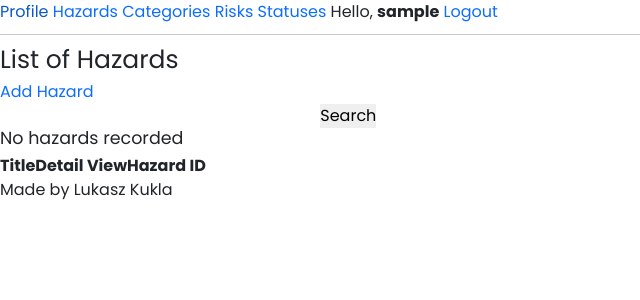
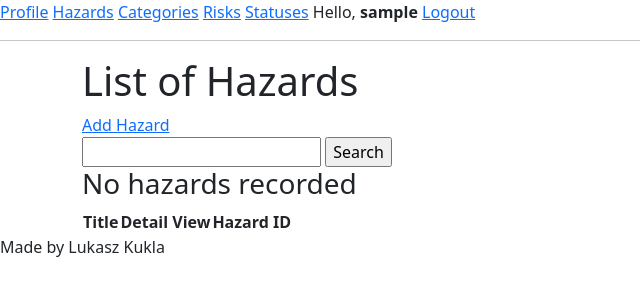
Before and after one commit to lukaszkukla/safely, a Django app: page / in a window 1280 px wide. Shown: the top 300 px of the page, without its empty margins (0-640 px from the left). Run offline with Django 3.2, Linux system fonts and the light colour scheme; the visitor is signed in with stand-in values (Sample User, id 1); data that the repository does not hold is empty.

Commit message:
Style: update base.html

```diff
--- a/hazard/templates/hazard/base.html
+++ b/hazard/templates/hazard/base.html
@@ -7,7 +7,7 @@
     <meta charset="UTF-8">
     <meta http-equiv="X-UA-Compatible" content="IE=edge">
     <meta name="viewport" content="width=device-width, initial-scale=1.0">
-    <title>Safely</title>
+    <title>Safely {% block extra_title %}{% endblock %}</title>
 
     <link rel="stylesheet" href="https://cdnjs.cloudflare.com/ajax/libs/font-awesome/5.15.3/css/all.min.css">
     <meta name="viewport" content="width=device-width, initial-scale=1" />
@@ -16,7 +16,9 @@
     <script src="https://cdn.jsdelivr.net/npm/bootstrap@5.0.1/dist/js/bootstrap.bundle.min.js"
         integrity="sha384-gtEjrD/SeCtmISkJkNUaaKMoLD0//ElJ19smozuHV6z3Iehds+3Ulb9Bn9Plx0x4" crossorigin="anonymous">
         </script>
-    <link rel="stylesheet" href="{% static 'css/style.css' %}">
+    {% block corecss %}
+    <link href="{% static 'css/styles.css' %}" rel="stylesheet" type="text/css" />
+    {% endblock %}
 </head>
 
 <!-- Navigation -->
@@ -55,7 +57,7 @@
         </div>
     </div>
 
-    <main class="flex-shrink-0 main-bg">
+    <main class="container flex-shrink-0 main-bg">
         {% block content %}
         <!-- Content Goes here -->
         {% endblock content %}
--- a/hazard/templates/hazard/hazard.html
+++ b/hazard/templates/hazard/hazard.html
@@ -1,4 +1,8 @@
 {% extends 'hazard/base.html' %}
+
+{% block extra_title %} - Hazards {% endblock %}
+
+{% load static %}
 
 {% block content %}
 
--- a/hazard/views.py
+++ b/hazard/views.py
@@ -13,6 +13,7 @@
 
 from django.contrib.auth.models import User
 from django.contrib.auth.forms import UserChangeForm
+from django.contrib.auth.forms import UserModel
 
 from django.contrib import messages
 from django.contrib.messages.views import SuccessMessageMixin
--- a/safely/settings.py
+++ b/safely/settings.py
@@ -159,7 +159,7 @@
 
 if 'DEVELOPMENT' in os.environ:
     EMAIL_BACKEND = 'django.core.mail.backends.console.EmailBackend'
-    DEFAULT_FROM_EMAIL = 'EMAIL_HOST_USER'
+    DEFAULT_FROM_EMAIL = os.environ.get('EMAIL_HOST_USER')
 else:
     EMAIL_BACKEND = 'django.core.mail.backends.smtp.EmailBackend'
     EMAIL_USE_TLS = True
--- a/static/css/style.css
+++ b/static/css/style.css
@@ -19,8 +19,17 @@
 body {
     font-size: 1.6rem;
     font-family: "Poppins", sans-serif;
+    background: #fafafa;
 }
 
 a {
     text-decoration: none;
 }
+
+.container {
+    max-width: 550px;
+    margin: auto;
+    background-color: #fff;
+    -webkit-box-shadow: 2px 2px 13px -4px rgba(0,0,0, 0.21);
+    box-shadow: 2px 2px 13px -4px rgba(0,0,0, 0.21);
+}
```
Also changed, not shown: hazard/templates/hazard/edit_profile.html (added, +16 -0 lines), 1 other file.
